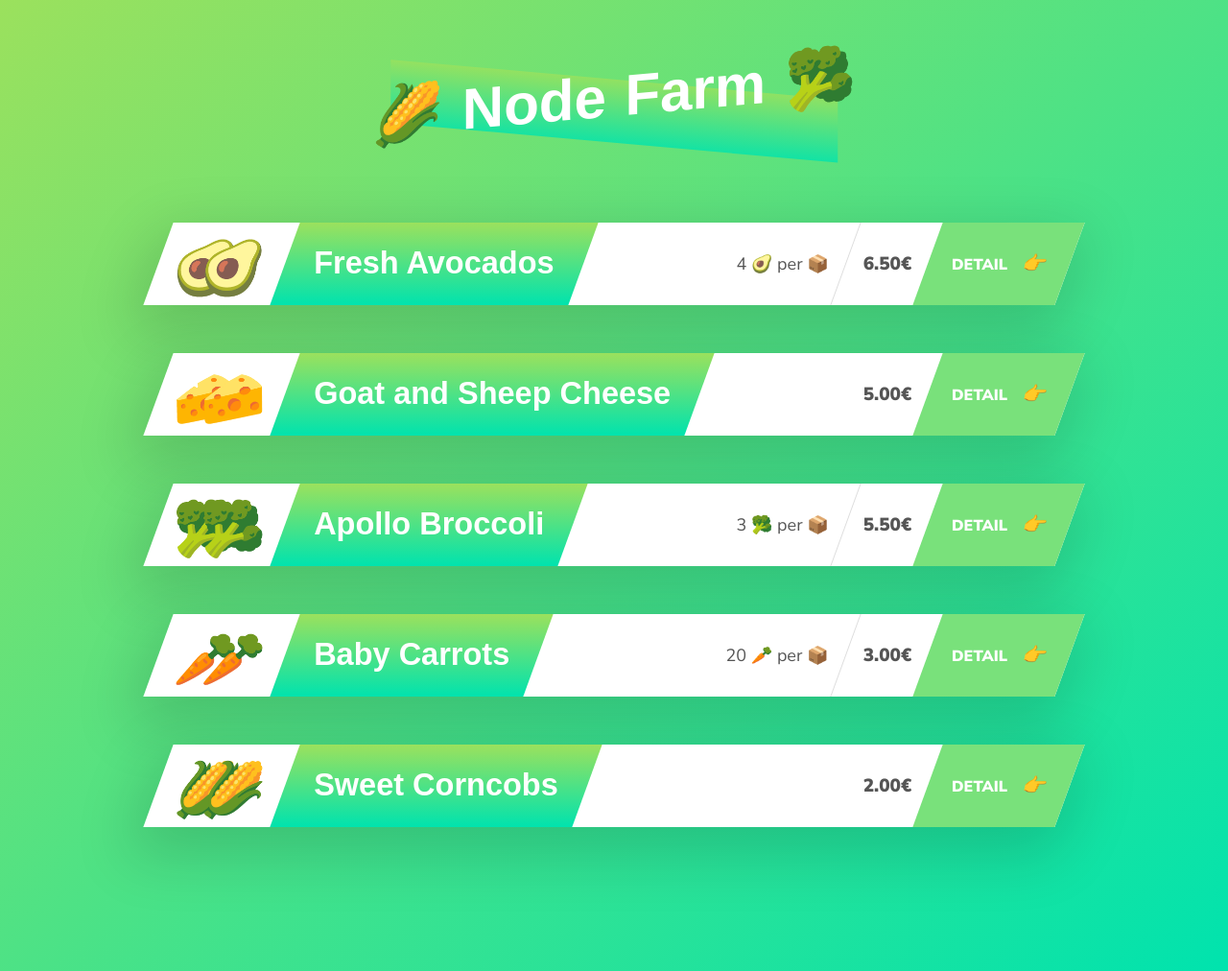
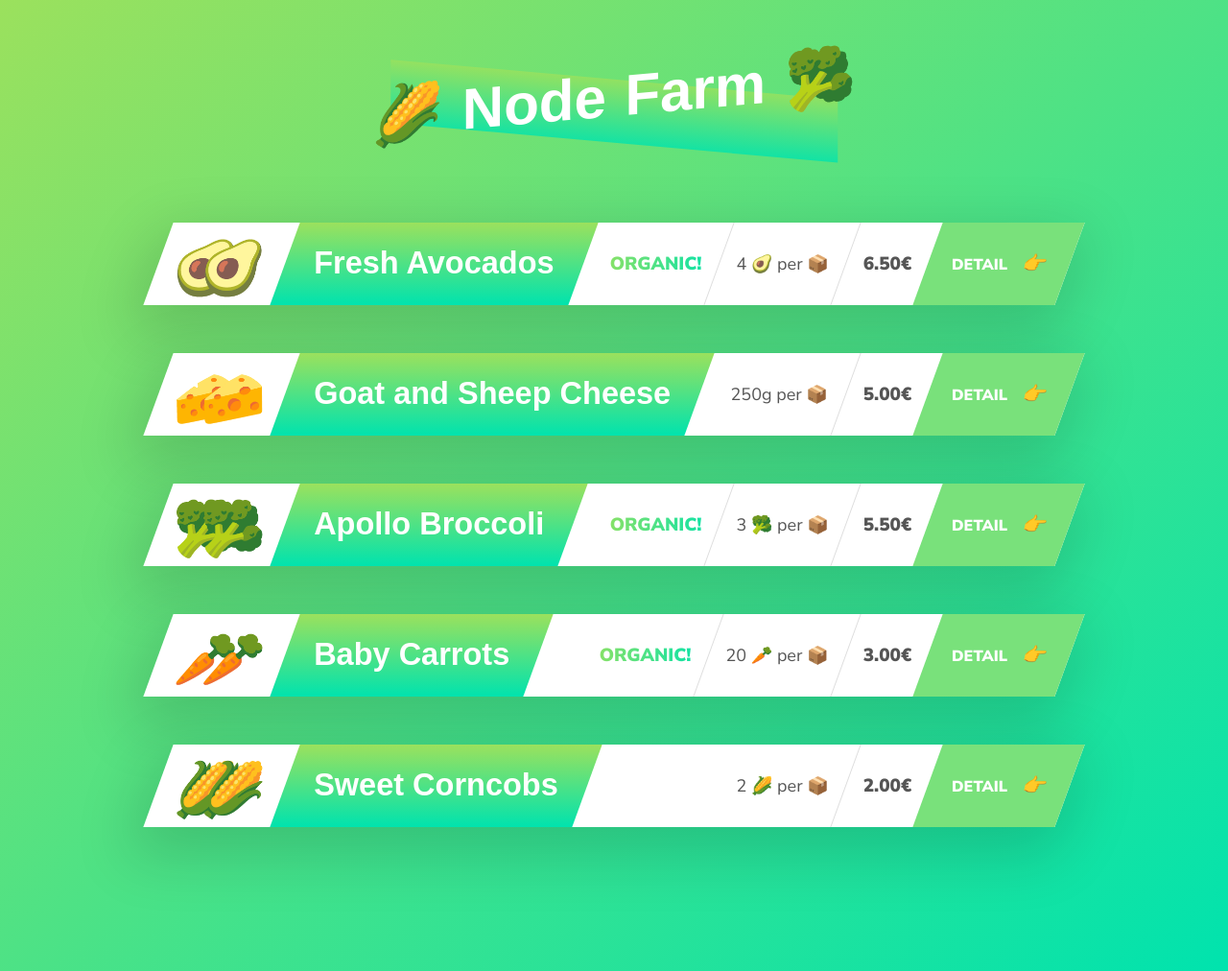
Before and after one commit to ShaunF777/NodeJs, a Node server app: page / in a window 1280 px wide. Shown: the whole page at 96% size. Run offline with Node 20, Linux system fonts and the light colour scheme; some web fonts are replaced.

Commit message:
Enhance server logging and improve template-card.html structure for better readability

```diff
--- a/starter/index.js
+++ b/starter/index.js
@@ -38,8 +38,9 @@ const dataObj = JSON.parse(data); // Parse it into an object
 
 // Create Server
 const server = http.createServer((req, res) => {
-    //console.log(req.url);
-    const pathName = req.url;
+    console.log(req.url);
+    console.log(url.parse(req.url, true));
+    const pathName = req.url; //Parse variables from the url
 
     // Overview page
     if(pathName === '/' || pathName === '/overview') {
--- a/starter/templates/template-card.html
+++ b/starter/templates/template-card.html
@@ -6,6 +6,10 @@
 
     <div class="card__details">
         <div class="card__detail-box {%NOT_ORGANIC%}">
+            <h6 class="card__detail card__detail--organic">Organic!</h6>
+        </div>
+
+        <div class="card__detail-box">
             <h6 class="card__detail">{%QUANTITY%} per 📦</h6>
         </div>
 
```
Lines whose indentation alone changed are shown as unchanged.
